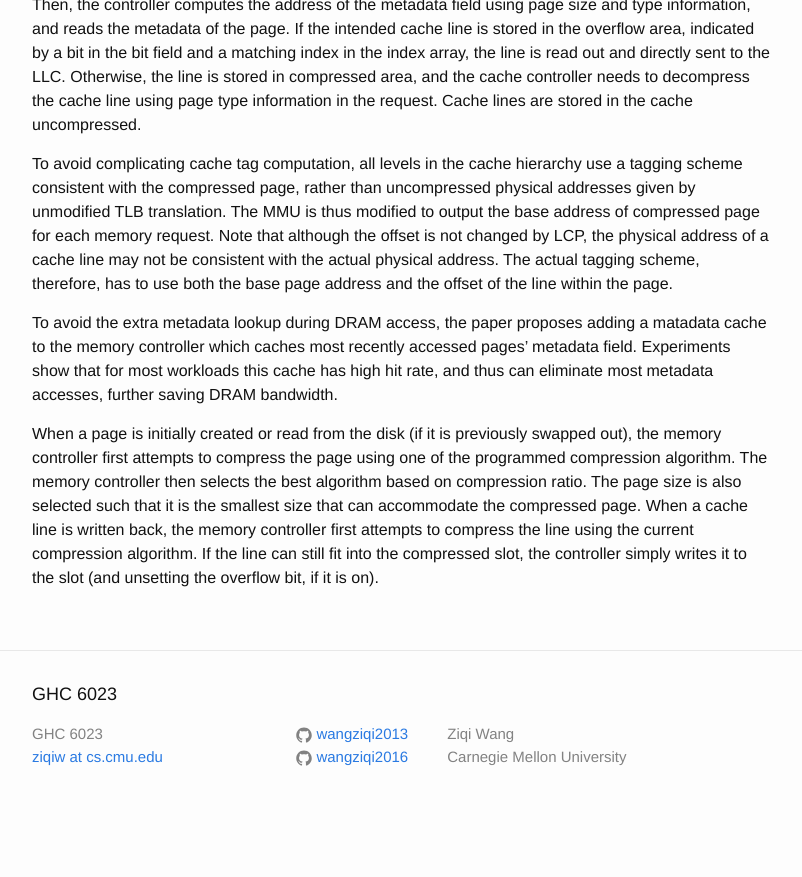
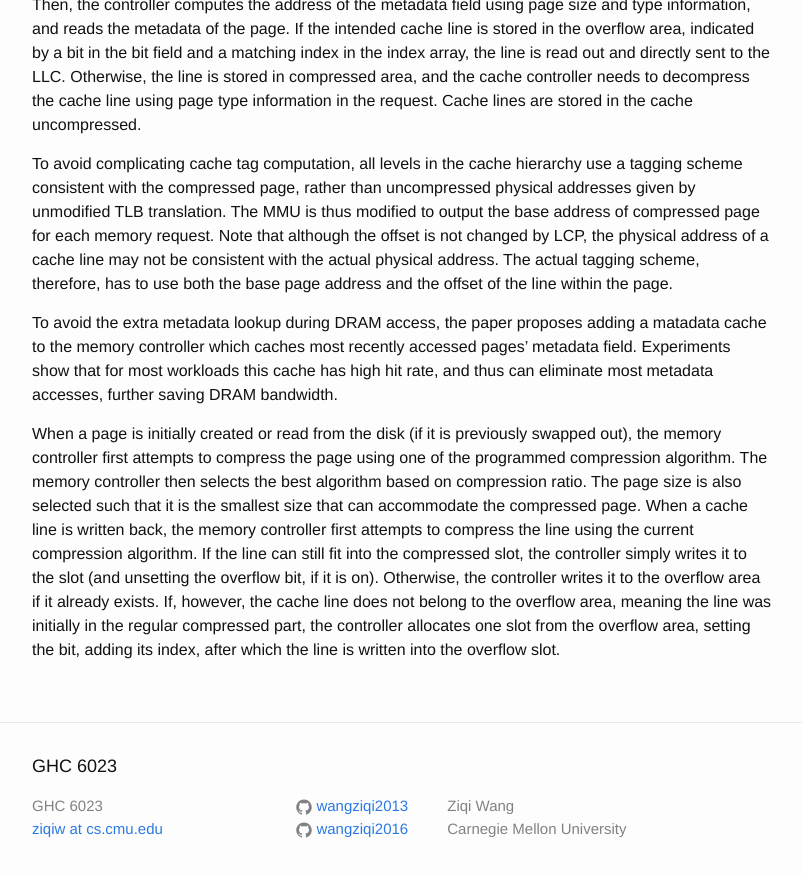
Before and after one commit to wangziqi2013/wangziqi2013.github.io, a Jekyll site: the page built from _posts/2020-05-20-lcp.markdown, in a window 1280 px wide and 900 px high, scrolled down 2215 px. Shown: the top 877 px of the window, without its empty margins (238-1040 px from the left). Built offline with Jekyll 4.4.1, drawn with Linux system fonts in a browser that asks for light colours; before the commit the page ends 3043 px from its top, so only the background shows below that.

Commit message:
Adding overflow slot

```diff
--- a/_posts/2020-05-20-lcp.markdown
+++ b/_posts/2020-05-20-lcp.markdown
@@ -97,3 +97,7 @@ selects the best algorithm based on compression ratio. The page size is also sel
 that can accommodate the compressed page. When a cache line is written back, the memory controller first attempts to
 compress the line using the current compression algorithm. If the line can still fit into the compressed slot, the
 controller simply writes it to the slot (and unsetting the overflow bit, if it is on).
+Otherwise, the controller writes it to the overflow area if it already exists.
+If, however, the cache line does not belong to the overflow area, meaning the line was initially in the regular compressed
+part, the controller allocates one slot from the overflow area, setting the bit, adding its index, after which the line
+is written into the overflow slot.
```
